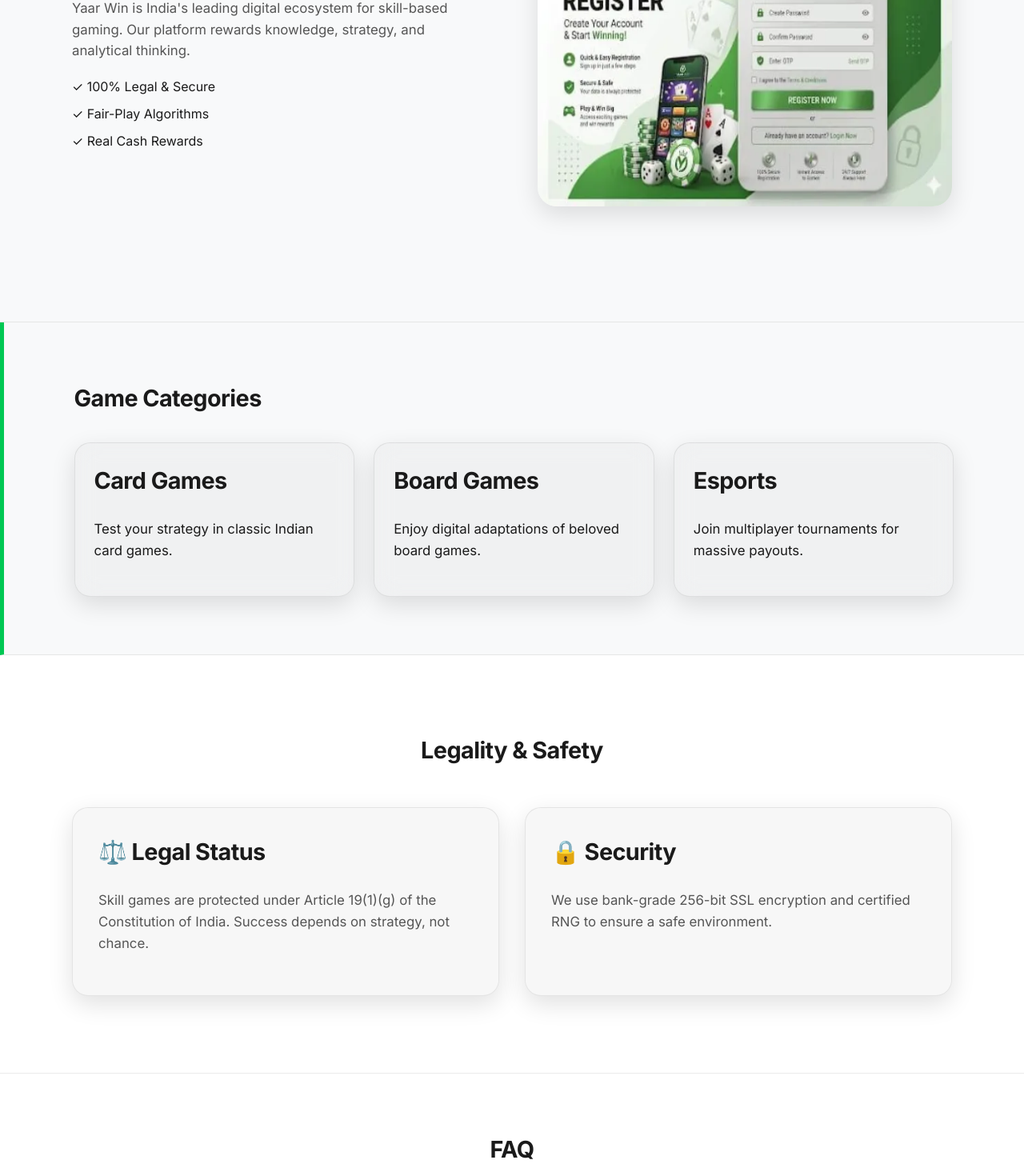
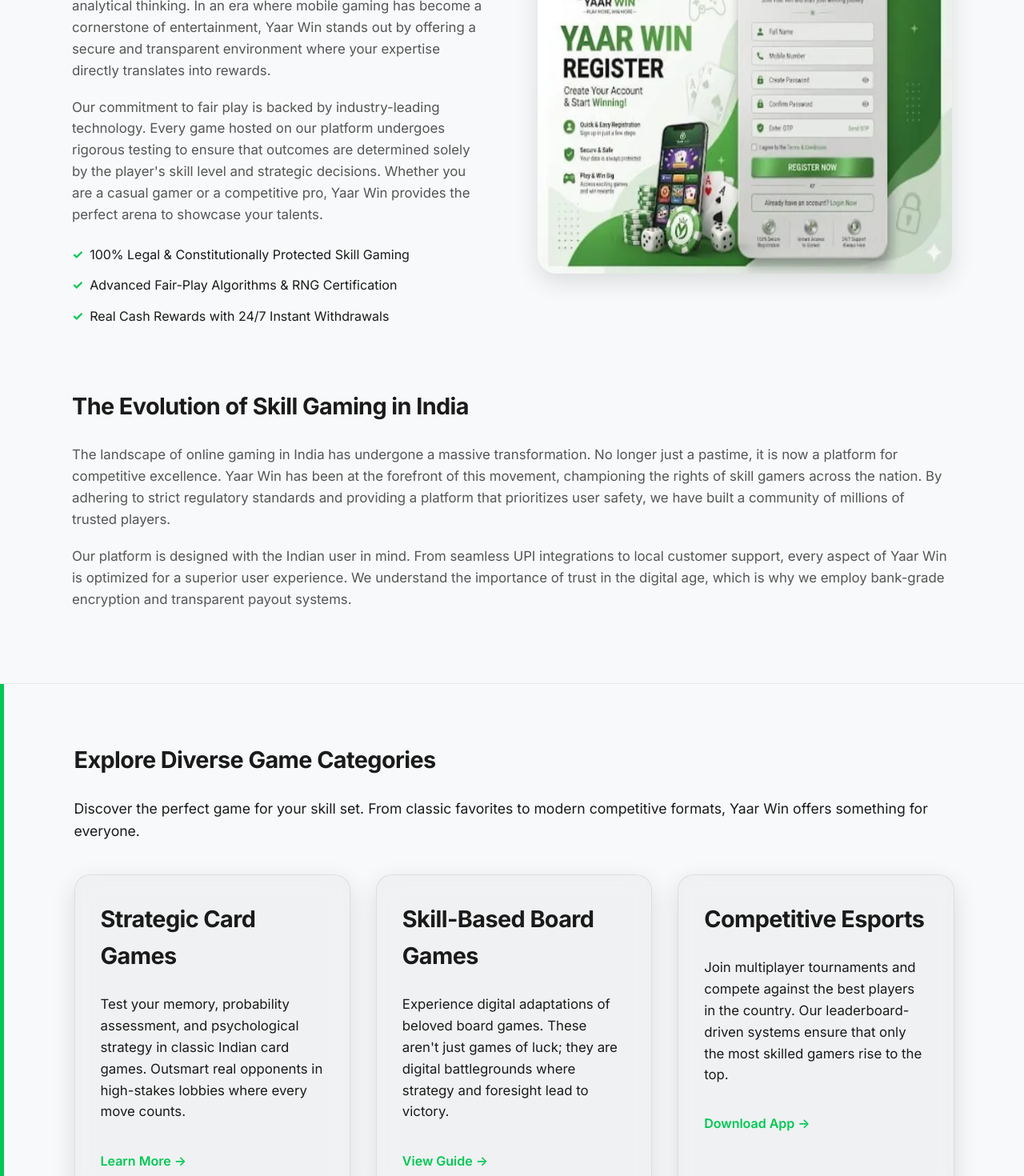
Before and after one commit to Onlykrshnna/yarrwingame, a Next.js app: page / in a window 1280 px wide. Shown: the part 920-2390 px from the top of the page at 80% size. Built offline with nearby package versions, Linux system fonts and the light colour scheme.

Commit message:
feat: expand main page content for SEO and split hero buttons

```diff
--- a/app/page.tsx
+++ b/app/page.tsx
@@ -62,8 +62,9 @@
         <p className="hero-p">
           Play your favorite skill games and win real cash rewards safely. 100% Secure & RNG Certified.
         </p>
-        <div className="hero-btns" style={{ display: 'flex', justifyContent: 'center', marginTop: '2rem' }}>
-          <Link href="/yarr-win-register" className="btn-premium" style={{ padding: '1.2rem 3rem', fontSize: '1.1rem' }}>Register & Play Now</Link>
+        <div className="hero-btns" style={{ display: 'flex', justifyContent: 'center', gap: '1.5rem', marginTop: '2.5rem', flexWrap: 'wrap' }}>
+          <Link href="/yarr-win-register" className="btn-premium" style={{ padding: '1.2rem 3rem', fontSize: '1.1rem', minWidth: '200px' }}>Register Now</Link>
+          <Link href="/yarr-win-login" className="btn-premium btn-nav-alt" style={{ padding: '1.2rem 3rem', fontSize: '1.1rem', minWidth: '200px', background: 'white', color: 'var(--primary-green)', border: '2px solid var(--primary-green)' }}>Login Access</Link>
         </div>
       </section>
 
@@ -78,59 +79,106 @@
           <div className="two-column-grid" style={{ marginBottom: '4rem' }}>
             <div>
               <h2>What is Yaar Win?</h2>
-              <p>Yaar Win is India&apos;s leading digital ecosystem for skill-based gaming. Our platform rewards knowledge, strategy, and analytical thinking.</p>
-              <ul style={{ listStyle: 'none', padding: 0, marginTop: '1rem' }}>
-                <li style={{ marginBottom: '0.5rem' }}>✓ 100% Legal & Secure</li>
-                <li style={{ marginBottom: '0.5rem' }}>✓ Fair-Play Algorithms</li>
-                <li style={{ marginBottom: '0.5rem' }}>✓ Real Cash Rewards</li>
+              <p>Yaar Win is India&apos;s leading digital ecosystem for skill-based gaming. Our platform rewards knowledge, strategy, and analytical thinking. In an era where mobile gaming has become a cornerstone of entertainment, Yaar Win stands out by offering a secure and transparent environment where your expertise directly translates into rewards.</p>
+              <p>Our commitment to fair play is backed by industry-leading technology. Every game hosted on our platform undergoes rigorous testing to ensure that outcomes are determined solely by the player&apos;s skill level and strategic decisions. Whether you are a casual gamer or a competitive pro, Yaar Win provides the perfect arena to showcase your talents.</p>
+              <ul style={{ listStyle: 'none', padding: 0, marginTop: '1.5rem' }}>
+                <li style={{ marginBottom: '0.8rem', display: 'flex', alignItems: 'center', gap: '0.5rem' }}>
+                  <span style={{ color: 'var(--primary-green)', fontWeight: 'bold' }}>✓</span>
+                  100% Legal & Constitutionally Protected Skill Gaming
+                </li>
+                <li style={{ marginBottom: '0.8rem', display: 'flex', alignItems: 'center', gap: '0.5rem' }}>
+                  <span style={{ color: 'var(--primary-green)', fontWeight: 'bold' }}>✓</span>
+                  Advanced Fair-Play Algorithms & RNG Certification
+                </li>
+                <li style={{ marginBottom: '0.8rem', display: 'flex', alignItems: 'center', gap: '0.5rem' }}>
+                  <span style={{ color: 'var(--primary-green)', fontWeight: 'bold' }}>✓</span>
+                  Real Cash Rewards with 24/7 Instant Withdrawals
+                </li>
               </ul>
             </div>
             <div style={{ position: 'relative' }}>
               <Image src="/about.webp" alt="Yaar Win App" style={{ width: '100%', borderRadius: '24px', boxShadow: 'var(--shadow-lg)' }} width={600} height={400} />
             </div>
           </div>
+
+          <div style={{ marginTop: '4rem' }}>
+            <h2>The Evolution of Skill Gaming in India</h2>
+            <p>The landscape of online gaming in India has undergone a massive transformation. No longer just a pastime, it is now a platform for competitive excellence. Yaar Win has been at the forefront of this movement, championing the rights of skill gamers across the nation. By adhering to strict regulatory standards and providing a platform that prioritizes user safety, we have built a community of millions of trusted players.</p>
+            <p>Our platform is designed with the Indian user in mind. From seamless UPI integrations to local customer support, every aspect of Yaar Win is optimized for a superior user experience. We understand the importance of trust in the digital age, which is why we employ bank-grade encryption and transparent payout systems.</p>
+          </div>
         </div>
       </section>
 
       <section id="game-categories" className="container-green">
         <div className="content-container">
-          <h2>Game Categories</h2>
-          <div className="category-grid" style={{ display: 'grid', gridTemplateColumns: 'repeat(auto-fit, minmax(280px, 1fr))', gap: '1.5rem' }}>
-            <div className="glass-card" style={{ padding: '1.5rem' }}>
-              <h3>Card Games</h3>
-              <p>Test your strategy in classic Indian card games.</p>
+          <h2>Explore Diverse Game Categories</h2>
+          <p style={{ marginBottom: '2.5rem', fontSize: '1.1rem' }}>Discover the perfect game for your skill set. From classic favorites to modern competitive formats, Yaar Win offers something for everyone.</p>
+          <div className="category-grid" style={{ display: 'grid', gridTemplateColumns: 'repeat(auto-fit, minmax(300px, 1fr))', gap: '2rem' }}>
+            <div className="glass-card" style={{ padding: '2rem' }}>
+              <h3>Strategic Card Games</h3>
+              <p>Test your memory, probability assessment, and psychological strategy in classic Indian card games. Outsmart real opponents in high-stakes lobbies where every move counts.</p>
+              <Link href="/yarr-win-game" style={{ color: 'var(--primary-green)', fontWeight: 600, textDecoration: 'none', display: 'inline-block', marginTop: '1rem' }}>Learn More →</Link>
             </div>
-            <div className="glass-card" style={{ padding: '1.5rem' }}>
-              <h3>Board Games</h3>
-              <p>Enjoy digital adaptations of beloved board games.</p>
+            <div className="glass-card" style={{ padding: '2rem' }}>
+              <h3>Skill-Based Board Games</h3>
+              <p>Experience digital adaptations of beloved board games. These aren&apos;t just games of luck; they are digital battlegrounds where strategy and foresight lead to victory.</p>
+              <Link href="/yarr-win-guide" style={{ color: 'var(--primary-green)', fontWeight: 600, textDecoration: 'none', display: 'inline-block', marginTop: '1rem' }}>View Guide →</Link>
             </div>
-            <div className="glass-card" style={{ padding: '1.5rem' }}>
-              <h3>Esports</h3>
-              <p>Join multiplayer tournaments for massive payouts.</p>
+            <div className="glass-card" style={{ padding: '2rem' }}>
+              <h3>Competitive Esports</h3>
+              <p>Join multiplayer tournaments and compete against the best players in the country. Our leaderboard-driven systems ensure that only the most skilled gamers rise to the top.</p>
+              <Link href="/yarr-win-download" style={{ color: 'var(--primary-green)', fontWeight: 600, textDecoration: 'none', display: 'inline-block', marginTop: '1rem' }}>Download App →</Link>
             </div>
           </div>
         </div>
       </section>
 
-      <section id="legality-compliance" style={{ background: 'var(--white)', padding: '6rem 2rem' }}>
+      <section id="safety-first" style={{ padding: '6rem 2rem' }}>
         <div className="content-container">
-          <h2 style={{ textAlign: 'center', marginBottom: '3rem' }}>Legality & Safety</h2>
-          <div style={{ display: 'grid', gridTemplateColumns: 'repeat(auto-fit, minmax(280px, 1fr))', gap: '2rem' }}>
-            <div className="glass-card" style={{ padding: '2rem' }}>
-              <h3>⚖️ Legal Status</h3>
-              <p>Skill games are protected under Article 19(1)(g) of the Constitution of India. Success depends on strategy, not chance.</p>
+          <div style={{ textAlign: 'center', marginBottom: '4rem' }}>
+            <h2>Why Players Trust Yaar Win</h2>
+            <p style={{ maxWidth: '800px', margin: '0 auto', fontSize: '1.1rem', color: 'var(--text-muted)' }}>Safety and transparency aren&apos;t just features; they are the foundation of everything we do at Yaar Win.</p>
+          </div>
+          <div style={{ display: 'grid', gridTemplateColumns: 'repeat(auto-fit, minmax(320px, 1fr))', gap: '3rem' }}>
+            <div>
+              <h3>24/7 Secure Withdrawals</h3>
+              <p>We understand the importance of your winnings. That&apos;s why we offer instant withdrawals through India&apos;s most trusted payment networks including UPI, IMPS, and digital wallets. Your money is always accessible, 364 days a year.</p>
             </div>
-            <div className="glass-card" style={{ padding: '2rem' }}>
-              <h3>🔒 Security</h3>
-              <p>We use bank-grade 256-bit SSL encryption and certified RNG to ensure a safe environment.</p>
+            <div>
+              <h3>Advanced Anti-Fraud Systems</h3>
+              <p>Our platform is protected by cutting-edge anti-collusion and anti-bot technology. We ensure that you are always playing against genuine human opponents, maintaining the integrity of every single contest.</p>
             </div>
+            <div>
+              <h3>Responsible Gaming Framework</h3>
+              <p>Yaar Win is committed to a safe gaming environment. We provide tools for self-exclusion, deposit limits, and time management to ensure that your gaming experience remains fun and within your control.</p>
+            </div>
+          </div>
+        </div>
+      </section>
+
+      <section id="legality-compliance" style={{ background: 'var(--section-bg)', padding: '6rem 2rem' }}>
+        <div className="content-container">
+          <h2 style={{ textAlign: 'center', marginBottom: '3rem' }}>Legality & Regulatory Compliance</h2>
+          <div style={{ display: 'grid', gridTemplateColumns: 'repeat(auto-fit, minmax(350px, 1fr))', gap: '2.5rem' }}>
+            <div className="glass-card" style={{ padding: '2.5rem' }}>
+              <h3>⚖️ Constitutionally Protected</h3>
+              <p>Under the Constitution of India and various Supreme Court judgments, &quot;Games of Skill&quot; are recognized as a legitimate business activity. Unlike gambling, skill gaming relies on a player&apos;s superior knowledge and training, making it 100% legal in most Indian states.</p>
+            </div>
+            <div className="glass-card" style={{ padding: '2.5rem' }}>
+              <h3>🔒 Bank-Grade Security</h3>
+              <p>We employ 256-bit SSL encryption to protect your data. Our platform is RNG certified by global testing labs, ensuring that the software is impossible to manipulate and provides a truly fair environment for all users.</p>
+            </div>
+          </div>
+          <div style={{ marginTop: '3rem', textAlign: 'center', color: 'var(--text-muted)', fontSize: '0.9rem' }}>
+            <p>*Please note: Users from Andhra Pradesh, Assam, Nagaland, Odisha, Sikkim, and Telangana are restricted from participating in cash contests due to local state laws.</p>
           </div>
         </div>
       </section>
 
       <section id="faq">
         <div className="content-container">
-          <h2 style={{ textAlign: 'center', marginBottom: '2rem' }}>FAQ</h2>
+          <h2 style={{ textAlign: 'center', marginBottom: '2rem' }}>Frequently Asked Questions</h2>
+          <p style={{ textAlign: 'center', marginBottom: '3rem', maxWidth: '700px', margin: '0 auto 3rem' }}>Find quick answers to common questions about registration, security, and gameplay on the Yaar Win platform.</p>
           <FAQWrapper faqs={faqs} />
         </div>
       </section>
```
